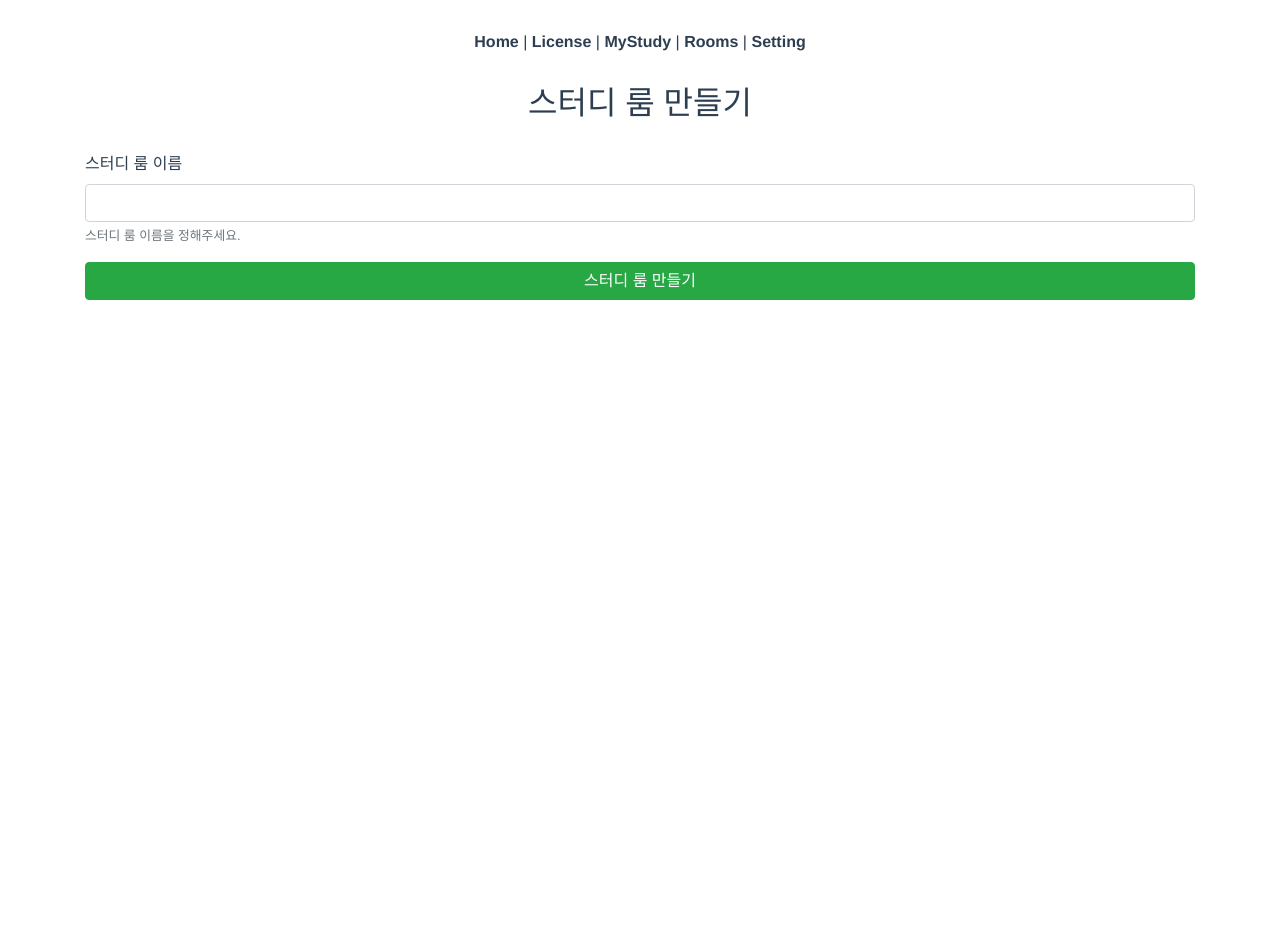
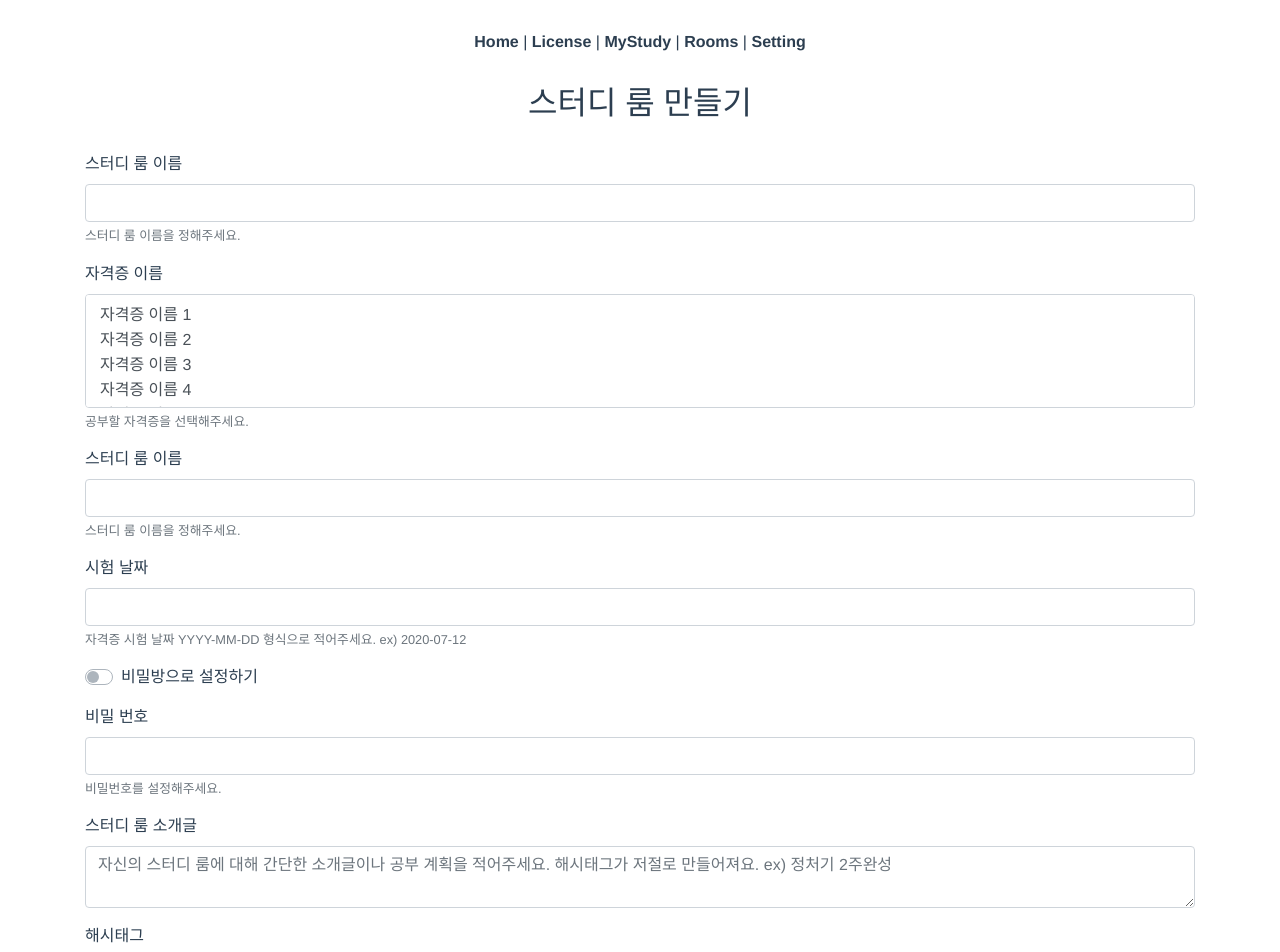
Before and after one commit to kyngskwk/Just_DDA_IT, a Vue app in the folder frontend/: page /rooms/create in a window 1280 px wide. Shown: the top 952 px of the page. Before the commit the page ends 800 px from the top, so only its background shows below. Built offline with nearby package versions, Linux system fonts and the light colour scheme.

Commit message:
FE-roomcreate S03P12A102-21 create roomcreate form shape

```diff
--- a/frontend/src/views/rooms/RoomCreate.vue
+++ b/frontend/src/views/rooms/RoomCreate.vue
@@ -4,8 +4,49 @@
     <form class="create-form">
       <div class="form-group">
         <label for="roomTitle">스터디 룸 이름</label>
-        <input type="email" class="form-control roomTitle" id="roomTitle">
+        <input type="text" class="form-control roomTitle" id="roomTitle" required>
         <small class="form-text text-muted">스터디 룸 이름을 정해주세요.</small>
+      </div>
+      <div class="form-group">
+        <label for="licenseId">자격증 이름</label>
+        <select multiple class="form-control" id="licenseId" required>
+          <option>자격증 이름 1</option>
+          <option>자격증 이름 2</option>
+          <option>자격증 이름 3</option>
+          <option>자격증 이름 4</option>
+          <option>자격증 이름 5</option>
+          <option>자격증 이름 6</option>
+        </select>
+        <small class="form-text text-muted">공부할 자격증을 선택해주세요.</small>
+      </div>
+      <div class="form-group">
+        <label for="roomTitle">스터디 룸 이름</label>
+        <input type="text" class="form-control roomTitle" id="roomTitle" required>
+        <small class="form-text text-muted">스터디 룸 이름을 정해주세요.</small>
+      </div>
+      <div class="form-group">
+        <label for="testDate">시험 날짜</label>
+        <input type="text" class="form-control testDate" id="testDate" required>
+        <small class="form-text text-muted">자격증 시험 날짜 YYYY-MM-DD 형식으로 적어주세요. ex) 2020-07-12 </small>
+      </div>
+      <div class="custom-control custom-switch form-group">
+        <input type="checkbox" class="custom-control-input" id="isPrivate">
+        <label class="custom-control-label isPrivate" for="isPrivate">비밀방으로 설정하기</label>
+      </div>
+      <div class="form-group">
+        <label for="roomPassword">비밀 번호</label>
+        <input type="password" class="form-control roomPassword" id="roomPassword">
+        <small class="form-text text-muted">비밀번호를 설정해주세요.</small>
+      </div>
+      <div class="form-group">
+        <label for="roomInfo">스터디 룸 소개글</label>
+        <textarea class="form-control" id="roomInfo" placeholder="자신의 스터디 룸에 대해 간단한 소개글이나 공부 계획을 적어주세요. 해시태그가 저절로 만들어져요. ex) 정처기 2주완성" required></textarea>
+      </div>
+      <div class="form-group">
+        <label for="roomHashtag">해시태그</label>
+        <input type="text" class="form-control roomHashtag" id="roomHashtag" required>
+        <small class="form-text text-muted">띄워쓰기를 하면 해시태그가 생성됩니다.</small>
+        <div></div>
       </div>
       <button type="submit" class="btn btn-success submit-btn">스터디 룸 만들기</button>
     </form>
```
